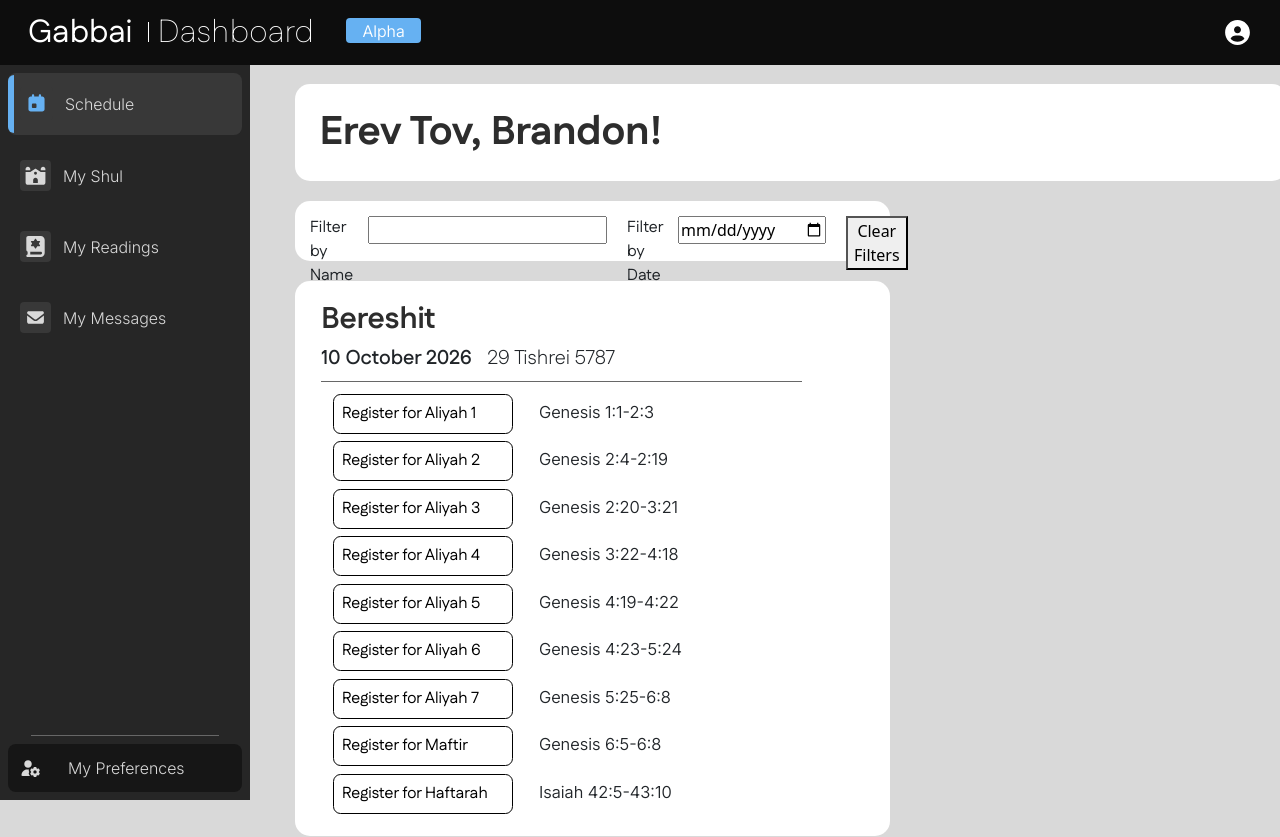
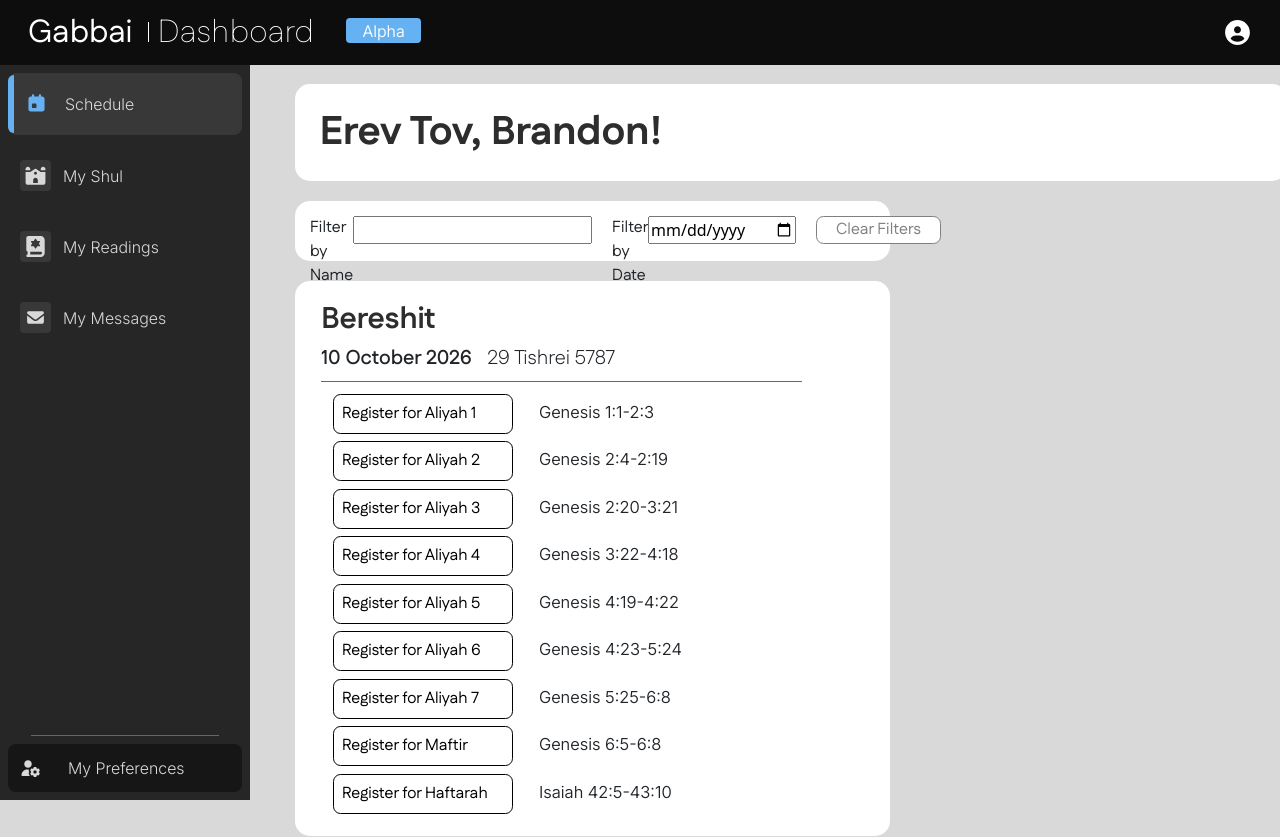
Before and after one commit to brandonbng23/gabbai, a React (Vite) app in the folder frontend/: page / in a window 1280 px wide. Shown: the top 837 px of the page. Built offline with nearby package versions, Linux system fonts and the light colour scheme.

Commit message:
Styled clear filter button. Added disabled state to filter button when there are no filters to clear.

```diff
--- a/frontend/src/Components/filter.tsx
+++ b/frontend/src/Components/filter.tsx
@@ -54,7 +54,10 @@ function ClearButton(
 
     return (
         <div>
-            <button onClick={clearFilters}>Clear Filters</button>
+            <button
+                onClick={clearFilters}
+                disabled={nameFilter === "" && dateFilter === ""}>
+                    Clear Filters</button>
         </div>
     )
 }
--- a/frontend/src/index.css
+++ b/frontend/src/index.css
@@ -849,10 +849,37 @@ h4 {
     border-radius: 15px;
 }
 
+.filterBar button {
+    width: 125px;
+
+    border-radius: 7.5px;
+    border-style: solid;
+    border-width: 1px;
+    border-color: black;
+
+    background-color: black;
+
+    font-family: Fustat;
+    font-weight: 400;
+    text-align: center;
+    color: white;
+}
+
+.filterBar button:disabled {
+    border-color: grey;
+    background-color: white;
+    color: grey;
+}
+
+.filterBar button:hover:not(:disabled) {
+    border-color: #66B1F2;
+    background-color: #66B1F2;
+    color: white;
+}
+
 .filter {
     display: flex;
     flex-direction: row;
-    gap: 15px;
 }
 
 .filterLabel {
```
